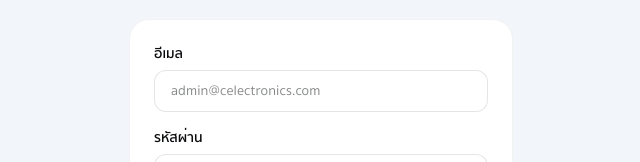
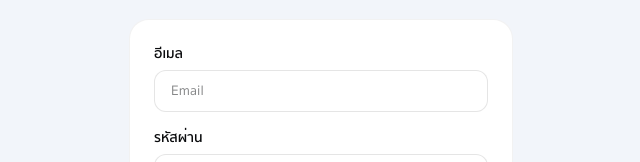
Before and after one commit to THXNXKXT/c-electronics, a Next.js app: page /admin/login in a window 1280 px wide. Shown: the part 330-492 px from the top of the page, without its empty margins (319-959 px from the left). Built offline with nearby package versions, Linux system fonts and the light colour scheme; no server answers; the database is empty.

Commit message:
feat: update email input placeholder for clarity

```diff
--- a/src/app/admin/login/page.tsx
+++ b/src/app/admin/login/page.tsx
@@ -51,7 +51,7 @@ export default function AdminLoginPage() {
               value={email}
               onChange={(e) => setEmail(e.target.value)}
               className="w-full rounded-xl border border-black/10 bg-white px-4 py-2.5 text-sm outline-none transition-colors focus:border-primary"
-              placeholder="admin@celectronics.com"
+              placeholder="Email"
             />
           </div>
           <div>
```
